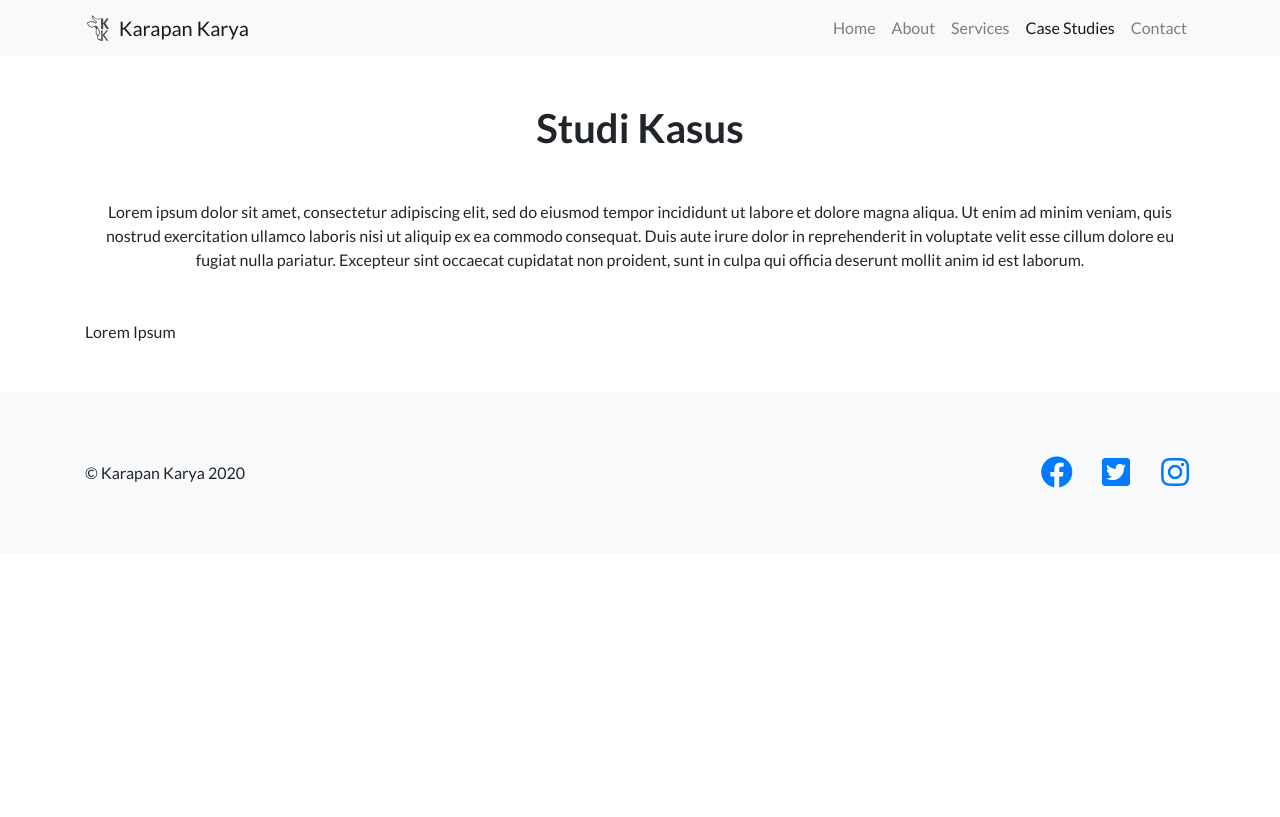
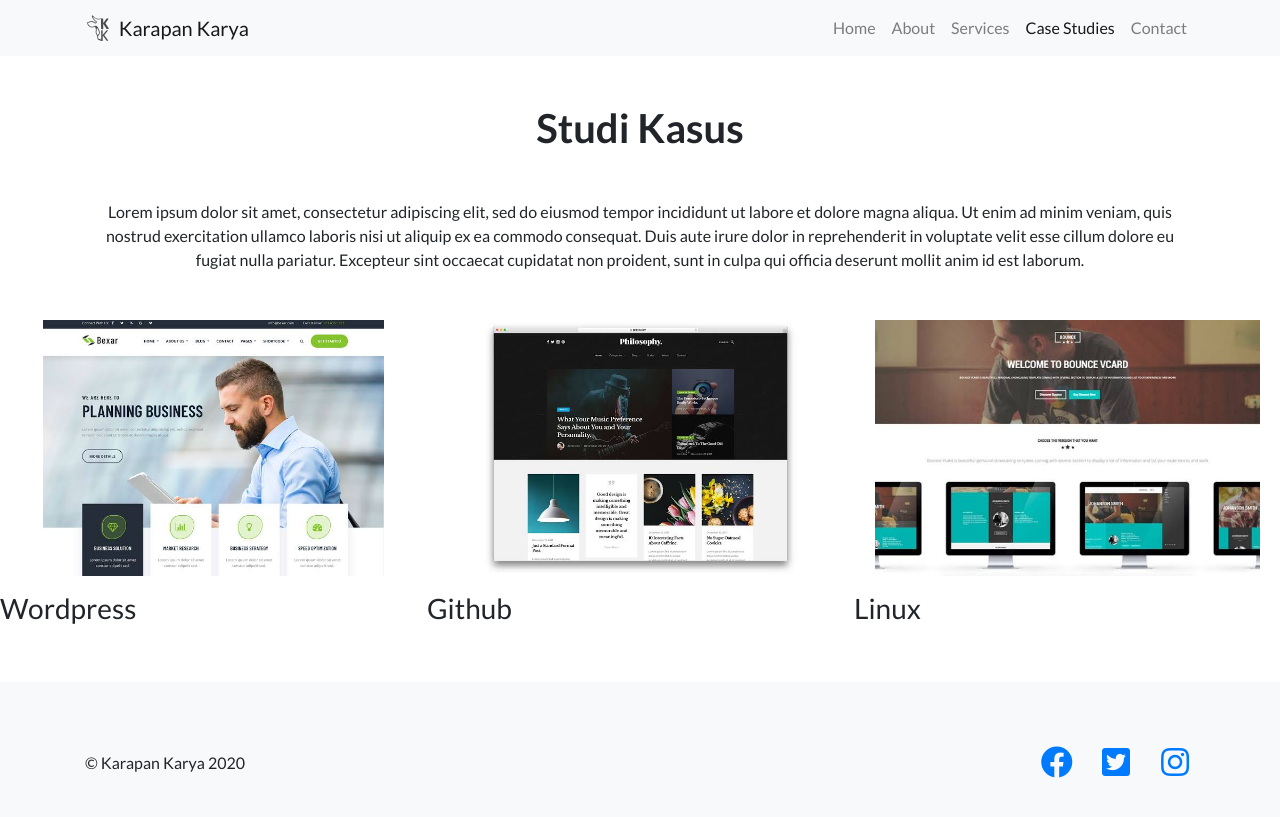
Before and after one commit to Afaisw/profcom, a Jekyll site: the page built from case-studies.html, in a window 1280 px wide. Shown: the top 817 px of the page. Built offline with Jekyll 4.4.1, drawn with Linux system fonts in a browser that asks for light colours.

Commit message:
Up whatever slick

```diff
--- /dev/null
+++ b/_data/costumer.yml
@@ -0,0 +1,6 @@
+- name: Google
+  image: img/crew-1.jpg
+- name: Facebook
+  image: img/crew-2.jpg
+- name: Twitter
+  image: img/crew-3.jpg
--- a/_layouts/page.html
+++ b/_layouts/page.html
@@ -1,14 +1,14 @@
 ---
 layout: default
 ---
-<article class="post container my-5">
+<article class="post my-5">
 
   <header class="post-header text-center">
     <h1 class="post-title">{{ page.title | escape }}</h1>
   </header>
 
   <div class="post-content">
-      <p class="text-center my-5">{{ page.excerpt }}</p>
+      <p class="text-center container my-5">{{ page.excerpt }}</p>
 
     {{ content }}
   </div>
--- a/_sass/_showcase.scss
+++ b/_sass/_showcase.scss
@@ -14,4 +14,12 @@
   .row:nth-child(odd) {
     flex-direction: row-reverse;
   }
+  .slicking {
+    img {
+      width: 100%;
+      height: 20vw;
+      object-fit: contain;
+      margin-bottom: 1em;
+    }
+  }
 }
--- a/case-studies.html
+++ b/case-studies.html
@@ -6,6 +6,22 @@
   Ut enim ad minim veniam, quis nostrud exercitation ullamco laboris nisi ut aliquip ex ea commodo consequat. Duis aute irure
   dolor in reprehenderit in voluptate velit esse cillum dolore eu fugiat nulla pariatur. Excepteur sint occaecat cupidatat non
   proident, sunt in culpa qui officia deserunt mollit anim id est laborum.
+showcase:
+- title: Wordpress
+  image: img/case-1.jpg
+- title: Github
+  image: img/case-2.jpg
+- title: Linux
+  image: img/case-3.jpg
 ---
 
-Lorem Ipsum
+<section class="showcase">
+	<div class="slicking" data-slick='{"slidesToShow": 3}'>
+		{% for item in page.showcase %}
+		<div>
+			<img src="{{item.image | relative_url }}">
+			<div class="h3">{{ item.title }}</div>
+		</div>
+		{% endfor %}
+	</div>
+</section>
```
Also changed, not shown: _layouts/default.html (+9 -0 lines), services.html (+6 -1 lines), vendor/slick/ajax-loader.gif (added).
